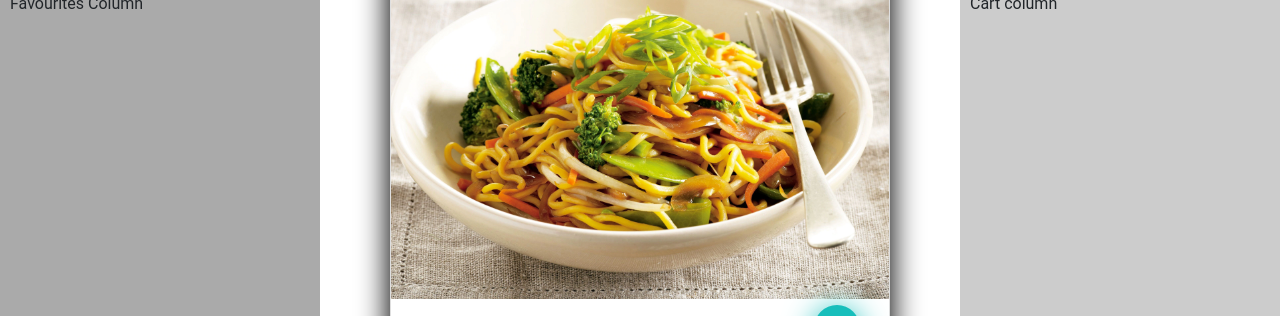
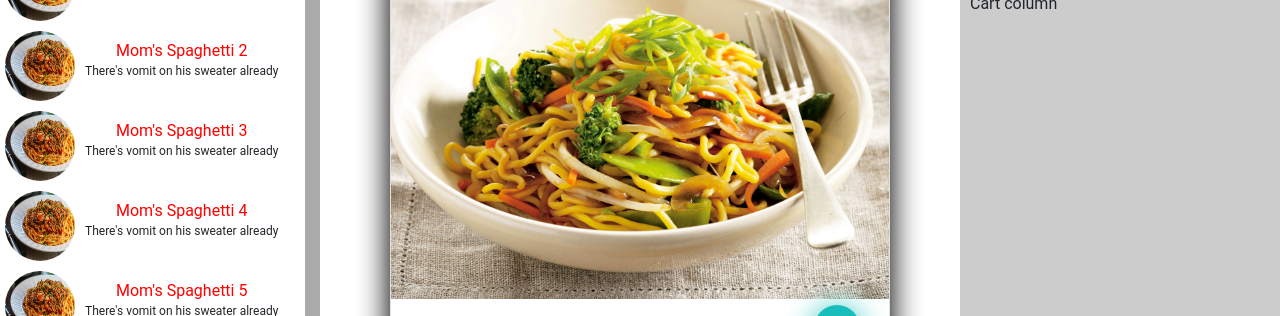
Before and after one commit to maoozbinzahid/SCProject, a plain HTML site: page Layout/FrontEnd.html in a window 1280 px wide. Shown: the part 144-460 px from the top of the page. Drawn offline with nearby package versions, Linux system fonts and the light colour scheme.

Commit message:
Column 1 developed

```diff
--- a/Layout/FrontEnd.html
+++ b/Layout/FrontEnd.html
@@ -7,18 +7,16 @@
     <meta name="viewport" content="width=device-width, initial-scale=1.0">
     <meta http-equiv="X-UA-Compatible" content="ie=edge">
     <link rel="stylesheet" type="text/css" href="design.css">
-    <link href="//maxcdn.bootstrapcdn.com/bootstrap/4.1.1/css/bootstrap.min.css" rel="stylesheet" id="bootstrap-css">
-    <script src="//maxcdn.bootstrapcdn.com/bootstrap/4.1.1/js/bootstrap.min.js"></script>
-    <script src="//cdnjs.cloudflare.com/ajax/libs/jquery/3.2.1/jquery.min.js"></script>
     <link rel="stylesheet" href="https://stackpath.bootstrapcdn.com/bootstrap/4.1.3/css/bootstrap.min.css" integrity="sha384-MCw98/SFnGE8fJT3GXwEOngsV7Zt27NXFoaoApmYm81iuXoPkFOJwJ8ERdknLPMO" crossorigin="anonymous">
     <link rel="stylesheet" href="https://use.fontawesome.com/releases/v5.5.0/css/all.css" integrity="sha384-B4dIYHKNBt8Bc12p+WXckhzcICo0wtJAoU8YZTY5qE0Id1GSseTk6S+L3BlXeVIU" crossorigin="anonymous">
-    <script src="//cdnjs.cloudflare.com/ajax/libs/jquery/3.2.1/jquery.min.js"></script>
-    <link rel="icon" href="favicon.ico" type="image/x-icon" />
 	<link rel="stylesheet" href="https://cdnjs.cloudflare.com/ajax/libs/font-awesome/4.7.0/css/font-awesome.min.css">
     <script src="https://code.jquery.com/jquery-3.3.1.slim.js" integrity="sha256-fNXJFIlca05BIO2Y5zh1xrShK3ME+/lYZ0j+ChxX2DA=" crossorigin="anonymous"></script>
     <link href='https://fonts.googleapis.com/css?family=Berkshire Swash' rel='stylesheet'>
     <script src="https://stackpath.bootstrapcdn.com/bootstrap/4.3.1/js/bootstrap.min.js" integrity="sha384-JjSmVgyd0p3pXB1rRibZUAYoIIy6OrQ6VrjIEaFf/nJGzIxFDsf4x0xIM+B07jRM" crossorigin="anonymous"></script>
 
+
+	<!-- This is added by maooz as a dummy js file to remove later on whe working on backend -->
+	<script src="dummyjs_Maooz.js"></script>
 
 </head>
 
@@ -69,9 +67,17 @@
     <div class="row">
 
         <div class="column" id="first_column" style="background-color:#aaa;">
-            <h2>Column 1</h2>
-            <p>Favourites Column</p>
-        </div>
+			<!--This would be updated on runtime  -->
+
+			<div class="row"><img class="recipe_image" src="moms_spaghetti.jpg"><div><p class="recipe_name"><a href="#" onclick="onRecipeNameClick('Mom\'s Spaghetti')">Mom's spaghetti</a></p><p class="recipe_description">Recipe by Eminem</p></div></div>
+
+
+		</div>
+
+
+
+
+
 
         <div class="column" id="second_column" >
             <div class="card">
--- a/Layout/design.css
+++ b/Layout/design.css
@@ -16,7 +16,7 @@ body,html{
     width: 100%;
     margin: 0;
     padding-top: 40px;
-    overflow: hidden;
+
 }
 
 .searchbar{
@@ -73,7 +73,6 @@ body,html{
 
     float: left;
   	width: 25%;
-  	padding: 10px;
   	height:auto;
 }
 
@@ -192,3 +191,49 @@ box-shadow: 0px 0px 30px 2px #000;
 
 
    }
+
+
+/*ADDED BY MAOOZ FOR COLUMN 1*/
+
+#first_column{
+  padding-top: 10px;
+}
+
+#first_column .row{
+  width: 100%;
+  background-color: rgba(255,255,255) ;
+  padding-left: 20px;
+}
+
+#first_column .row:hover{
+  background-color: rgba(255,255,255,0.7) ;
+}
+
+.recipe_image {
+  display: inline-block;
+  position: relative;
+  width: 70px;
+  height: 70px;
+  overflow: hidden;
+  border-radius: 50%;
+  margin-top: 5px;
+  margin-bottom: 5px;
+}
+
+#first_column .row div .recipe_name {
+  padding-left: 10px;
+  text-align: center;
+  margin-top: 15px;
+  line-height: 20px;
+}
+
+#first_column .row div .recipe_name a{
+  color :red;
+}
+
+#first_column .row div .recipe_description {
+  padding-left: 10px;
+  text-align: center;
+  margin-top: -15px;
+  font-size: 12px;
+}
--- /dev/null
+++ b/Layout/dummyjs_Maooz.js
@@ -0,0 +1,66 @@
+//global response variable
+
+var JSONResponse;
+
+
+$(document).ready(function() {
+    //this will be the response of the API
+	JSONResponse = [{
+					"name" : "Mom's Spaghetti",
+					"description" : "There's vomit on his sweater already",
+					"img":"moms_spaghetti.jpg"},
+					{"name" : "Mom's Spaghetti 2",
+					"description" : "There's vomit on his sweater already",
+					"img":"moms_spaghetti.jpg"},
+					{"name" : "Mom's Spaghetti 3",
+					"description" : "There's vomit on his sweater already",
+					"img":"moms_spaghetti.jpg"},
+					{
+					"name" : "Mom's Spaghetti 4",
+					"description" : "There's vomit on his sweater already",
+					"img":"moms_spaghetti.jpg"},
+					{"name" : "Mom's Spaghetti 5",
+					"description" : "There's vomit on his sweater already",
+					"img":"moms_spaghetti.jpg"},
+					{"name" : "Mom's Spaghetti 6",
+					"description" : "There's vomit on his sweater already",
+					"img":"moms_spaghetti.jpg"},
+					{
+					"name" : "Mom's Spaghetti 7",
+					"description" : "There's vomit on his sweater already",
+					"img":"moms_spaghetti.jpg"},
+					{"name" : "Mom's Spaghetti 8",
+					"description" : "There's vomit on his sweater already",
+					"img":"moms_spaghetti.jpg"},
+					{"name" : "Mom's Spaghetti 9",
+					"description" : "There's vomit on his sweater already",
+					"img":"moms_spaghetti.jpg"}
+					];
+
+
+var html = ""
+for(var i=0 ; i< JSONResponse.length ; i++){
+	html = html + `<div class="row"><img class="recipe_image" src=${JSONResponse[i].img}><div><p class="recipe_name"><a class="rec" href="#">${JSONResponse[i].name}</a></p><p class="recipe_description">${JSONResponse[i].description}</p></div></div>`;
+}
+
+document.getElementById("first_column").innerHTML = html;
+
+//adding on click method of each of list items displayed
+$(".rec").on("click",function(){
+	console.log(onRecipeNameClick($(this).text()));
+});
+
+
+});
+
+//function that returns the index of object clicked
+function onRecipeNameClick(val){
+	var index = -1;
+	JSONResponse.find(function(item, i){
+  		if(item.name === val){
+  		index = i;
+    	return i;
+  		}
+	});
+	return index;
+}
```
Also changed, not shown: Layout/moms_spaghetti.jpg (added).
